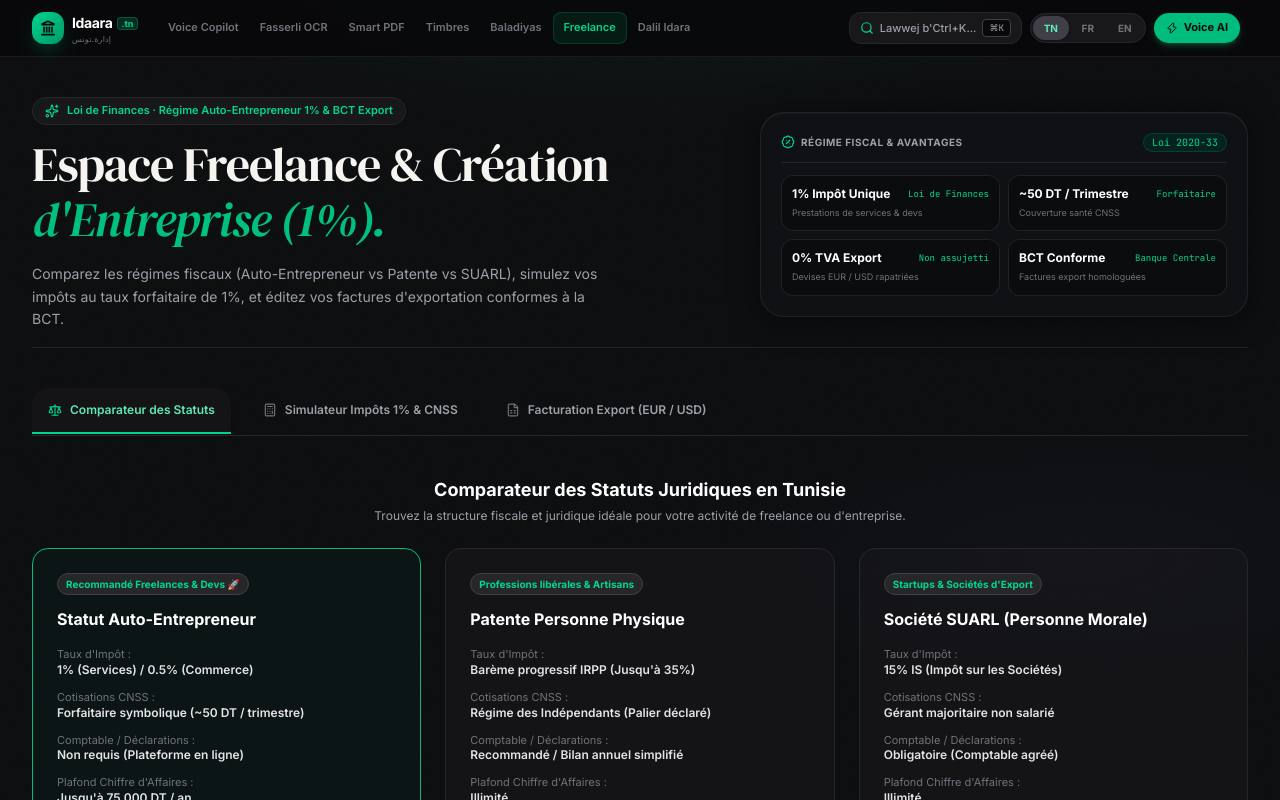
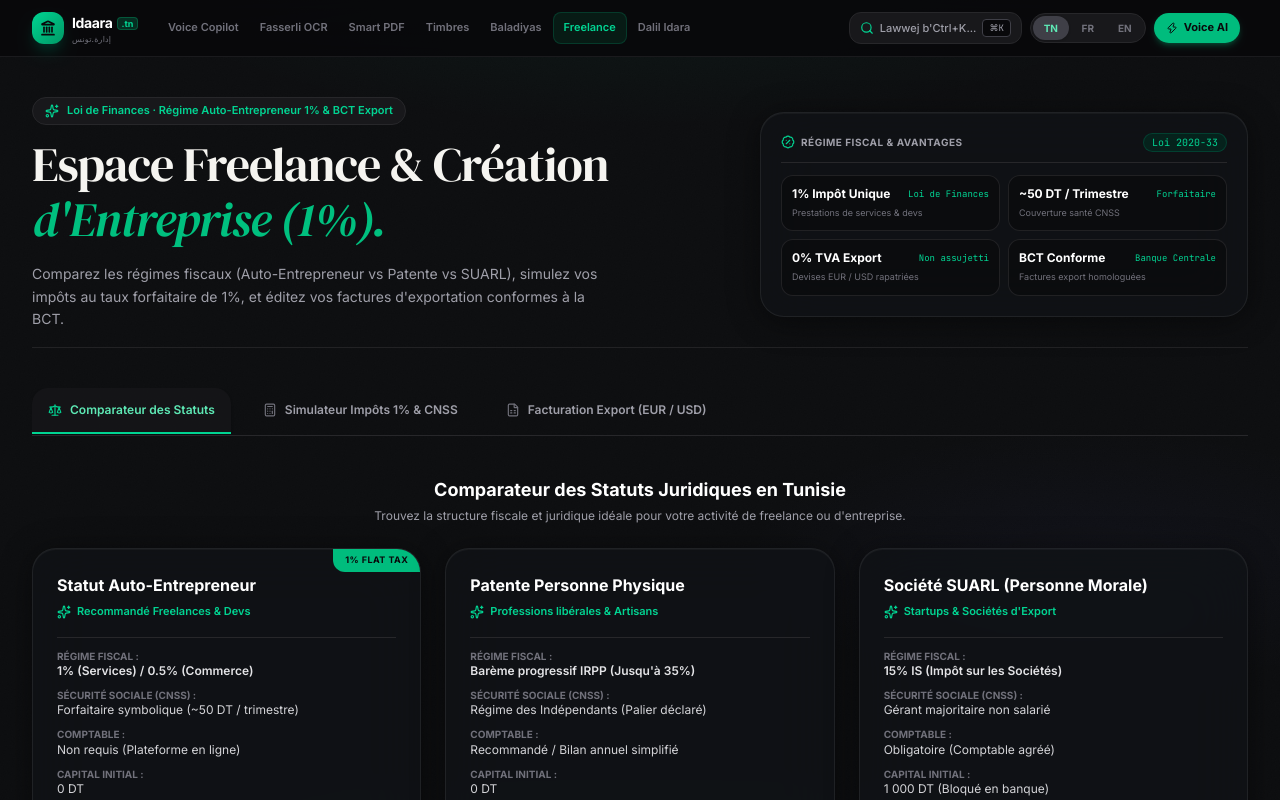
Before and after one commit to wacim-abdellli/idaara, a Next.js app: page /launchpad in a window 1280 px wide. Shown: the top 800 px of the page. Built offline with nearby package versions, Linux system fonts and the light colour scheme.

Commit message:
i18n(audit): complete localization across Launchpad and Calculator components, replacing all remaining emojis with vector SVG icons

```diff
--- a/src/components/launchpad/ExportInvoiceGen.tsx
+++ b/src/components/launchpad/ExportInvoiceGen.tsx
@@ -1,11 +1,13 @@
 'use client';
 
 import React, { useState } from 'react';
-import { FileText, Download, Sparkles, ShieldCheck } from 'lucide-react';
+import { FileText, Download, Sparkles, ShieldCheck, Loader2 } from 'lucide-react';
 import { generatePDFFromElement } from '../../lib/pdf-generator';
 import { triggerConfetti } from '../../lib/utils';
+import { useLocale } from '../../context/LocaleContext';
 
 export const ExportInvoiceGen: React.FC = () => {
+  const { locale } = useLocale();
   const [invoiceNumber, setInvoiceNumber] = useState('INV-2026-001');
   const [clientName, setClientName] = useState('Acme Corp SAS (Paris, France)');
   const [description, setDescription] = useState('Fullstack Software Engineering & AI Integration Services');
@@ -26,33 +28,54 @@ export const ExportInvoiceGen: React.FC = () => {
     }
   };
 
+  const title =
+    locale === 'ar'
+      ? 'استخراج فاتورة تصدير دولية (EUR / USD)'
+      : locale === 'en'
+      ? 'International FX Export Invoice Generator'
+      : "Générateur de Facture d'Export Internationale (EUR / USD)";
+
+  const subtitle =
+    locale === 'ar'
+      ? 'مطابقة لمواصفات بنك تونس المركزي (BCT) مع التنصيص على الإعفاء من الأداء على القيمة المضافة (TVA)'
+      : locale === 'en'
+      ? 'Compliant with Central Bank of Tunisia (BCT) foreign exchange rules with mandatory 0% VAT export exemption clause'
+      : "Conforme Banque Centrale de Tunisie (BCT) avec mention d'exonération TVA à l'exportation";
+
+  const btnText =
+    isGenerating
+      ? (locale === 'en' ? 'Generating...' : 'Export en cours...')
+      : (locale === 'ar' ? 'تحميل الفاتورة PDF' : locale === 'en' ? 'Download Vector PDF' : 'Télécharger Facture PDF');
+
   return (
-    <div className="glass-panel rounded-2xl p-6 border border-zinc-800 space-y-6">
+    <div className="glass-panel rounded-3xl p-6 sm:p-7 border border-zinc-800 space-y-6">
       <div className="flex flex-col sm:flex-row sm:items-center justify-between gap-4 pb-4 border-b border-zinc-800">
         <div>
-          <h3 className="text-base font-bold text-white flex items-center space-x-2">
-            <FileText className="w-5 h-5 text-emerald-400" />
-            <span>Générateur de Facture d'Export Internationale (EUR / USD)</span>
+          <h3 className="text-sm sm:text-base font-bold text-white flex items-center gap-2.5">
+            <FileText className="w-5 h-5 text-emerald-400 shrink-0" />
+            <span>{title}</span>
           </h3>
-          <p className="text-xs text-zinc-400 mt-0.5">
-            Conforme Banque Centrale de Tunisie (BCT) avec mention d'exonération TVA à l'exportation
+          <p className="text-xs text-zinc-400 mt-1 max-w-2xl">
+            {subtitle}
           </p>
         </div>
 
         <button
           onClick={handleDownloadInvoice}
           disabled={isGenerating}
-          className="flex items-center space-x-1.5 px-4 py-2 rounded-xl bg-emerald-500 hover:bg-emerald-400 text-zinc-950 font-bold text-xs shadow-md shadow-emerald-500/20 transition-all self-start sm:self-auto"
+          className="flex items-center justify-center gap-2 px-5 py-2.5 rounded-xl bg-emerald-500 hover:bg-emerald-400 text-zinc-950 font-bold text-xs shadow-md shadow-emerald-500/20 transition-all self-start sm:self-auto shrink-0 cursor-pointer disabled:opacity-40"
         >
-          <Download className="w-4 h-4" />
-          <span>{isGenerating ? 'Export en cours...' : 'Télécharger Facture PDF'}</span>
+          {isGenerating ? <Loader2 className="w-4 h-4 animate-spin" /> : <Download className="w-4 h-4" />}
+          <span>{btnText}</span>
         </button>
       </div>
 
       {/* Input controls */}
       <div className="grid grid-cols-1 sm:grid-cols-3 gap-4">
         <div>
-          <label className="block text-xs font-medium text-zinc-400 mb-1">Votre Nom / Société :</label>
+          <label className="block text-xs font-medium text-zinc-400 mb-1">
+            {locale === 'en' ? 'Your Full Name / Entity:' : 'Votre Nom / Société :'}
+          </label>
           <input
             type="text"
             value={freelancerName}
@@ -62,7 +85,9 @@ export const ExportInvoiceGen: React.FC = () => {
         </div>
 
         <div>
-          <label className="block text-xs font-medium text-zinc-400 mb-1">Matricule / Identifiant :</label>
+          <label className="block text-xs font-medium text-zinc-400 mb-1">
+            {locale === 'en' ? 'National Tax ID / Matricule:' : 'Matricule / Identifiant :'}
+          </label>
           <input
             type="text"
             value={matricule}
@@ -72,7 +97,9 @@ export const ExportInvoiceGen: React.FC = () => {
         </div>
 
         <div>
-          <label className="block text-xs font-medium text-zinc-400 mb-1">Client Étranger :</label>
+          <label className="block text-xs font-medium text-zinc-400 mb-1">
+            {locale === 'en' ? 'Foreign Client & Country:' : 'Client Étranger :'}
+          </label>
           <input
             type="text"
             value={clientName}
@@ -82,7 +109,9 @@ export const ExportInvoiceGen: React.FC = () => {
         </div>
 
         <div className="sm:col-span-2">
-          <label className="block text-xs font-medium text-zinc-400 mb-1">Prestation de Service :</label>
+          <label className="block text-xs font-medium text-zinc-400 mb-1">
+            {locale === 'en' ? 'Service Description:' : 'Prestation de Service :'}
+          </label>
           <input
             type="text"
             value={description}
@@ -92,7 +121,9 @@ export const ExportInvoiceGen: React.FC = () => {
         </div>
 
         <div>
-          <label className="block text-xs font-medium text-zinc-400 mb-1">Montant Net (€ EUR) :</label>
+          <label className="block text-xs font-medium text-zinc-400 mb-1">
+            {locale === 'en' ? 'Net Amount (€ EUR):' : 'Montant Net (€ EUR) :'}
+          </label>
           <input
             type="number"
             value={amountEUR}
@@ -103,7 +134,7 @@ export const ExportInvoiceGen: React.FC = () => {
       </div>
 
       {/* Visual render of invoice */}
-      <div className="bg-zinc-950 p-4 rounded-xl border border-zinc-800 overflow-x-auto flex justify-center">
+      <div className="bg-zinc-950 p-4 sm:p-6 rounded-2xl border border-zinc-800 overflow-x-auto flex justify-center">
         <div
           id="export-invoice-render"
           className="w-[180mm] min-h-[220mm] bg-white text-zinc-900 p-8 shadow-xl flex flex-col justify-between font-sans text-xs"
--- a/src/components/launchpad/StatusComparator.tsx
+++ b/src/components/launchpad/StatusComparator.tsx
@@ -1,56 +1,79 @@
 'use client';
 
 import React from 'react';
-import { Check, X, Sparkles, Shield, Rocket } from 'lucide-react';
+import { Check, X, Sparkles, Shield, Rocket, CheckCircle2 } from 'lucide-react';
+import { useLocale } from '../../context/LocaleContext';
 
 export const StatusComparator: React.FC = () => {
+  const { locale } = useLocale();
+
   const statuses = [
     {
       id: 'auto-entrepreneur',
-      name: "Statut Auto-Entrepreneur",
-      badge: "Recommandé Freelances & Devs 🚀",
+      name: locale === 'ar' ? 'المبادر الذاتي' : locale === 'en' ? 'Auto-Entrepreneur Status' : "Statut Auto-Entrepreneur",
+      badge: locale === 'ar' ? 'موصى به للمستقلين والمبرمجين' : locale === 'en' ? 'Recommended for Freelancers & Tech' : "Recommandé Freelances & Devs",
       taxRate: "1% (Services) / 0.5% (Commerce)",
-      cnss: "Forfaitaire symbolique (~50 DT / trimestre)",
-      comptable: "Non requis (Plateforme en ligne)",
+      cnss: locale === 'ar' ? 'مبلغ رمزي جزافي (~50 د.ت / 3 أشهر)' : locale === 'en' ? 'Symbolic flat fee (~50 DT / quarter)' : "Forfaitaire symbolique (~50 DT / trimestre)",
+      comptable: locale === 'ar' ? 'غير مطلوب (منصة رقمية)' : locale === 'en' ? 'Not required (100% digital portal)' : "Non requis (Plateforme en ligne)",
       capital: "0 DT",
-      facturation: "Factures avec Matricule National QR",
-      maxChiffreAffaire: "Jusqu'à 75 000 DT / an",
+      facturation: locale === 'ar' ? 'فواتير بمعرف وطني QR' : locale === 'en' ? 'QR Code Invoicing with National ID' : "Factures avec Matricule National QR",
+      maxChiffreAffaire: locale === 'ar' ? 'حتى 75,000 د.ت / سنة' : locale === 'en' ? 'Up to 75,000 TND / year' : "Jusqu'à 75 000 DT / an",
       color: "border-emerald-500 bg-emerald-950/20",
     },
     {
       id: 'patente-personne-physique',
-      name: "Patente Personne Physique",
-      badge: "Professions libérales & Artisans",
-      taxRate: "Barème progressif IRPP (Jusqu'à 35%)",
-      cnss: "Régime des Indépendants (Palier déclaré)",
-      comptable: "Recommandé / Bilan annuel simplifié",
+      name: locale === 'ar' ? 'براءة شخص طبيعي (Patente)' : locale === 'en' ? 'Sole Proprietorship (Patente)' : "Patente Personne Physique",
+      badge: locale === 'ar' ? 'المهن الحرة والحرفيون' : locale === 'en' ? 'Craftsmen & Liberal Professions' : "Professions libérales & Artisans",
+      taxRate: locale === 'ar' ? 'جدول تصاعدي IRPP (حتى 35%)' : locale === 'en' ? 'Progressive IRPP scale (Up to 35%)' : "Barème progressif IRPP (Jusqu'à 35%)",
+      cnss: locale === 'ar' ? 'نظام المستقلين حسب الشريحة' : locale === 'en' ? 'Self-employed scale by declared bracket' : "Régime des Indépendants (Palier déclaré)",
+      comptable: locale === 'ar' ? 'موصى به / موازنة سنوية' : locale === 'en' ? 'Recommended / Simplified balance sheet' : "Recommandé / Bilan annuel simplifié",
       capital: "0 DT",
-      facturation: "Factures avec Matricule Fiscal Recette",
-      maxChiffreAffaire: "Illimité",
+      facturation: locale === 'ar' ? 'فواتير بمعرف جبائي قباضة' : locale === 'en' ? 'Invoices with Recette Tax ID' : "Factures avec Matricule Fiscal Recette",
+      maxChiffreAffaire: locale === 'ar' ? 'غير محدود' : locale === 'en' ? 'Unlimited' : "Illimité",
       color: "border-zinc-800 bg-zinc-900/60",
     },
     {
       id: 'suarl',
-      name: "Société SUARL (Personne Morale)",
-      badge: "Startups & Sociétés d'Export",
+      name: locale === 'ar' ? 'شركة الشخص الواحد (SUARL)' : locale === 'en' ? 'Single-Member LLC (SUARL)' : "Société SUARL (Personne Morale)",
+      badge: locale === 'ar' ? 'الشركات الناشئة والتصدير' : locale === 'en' ? 'Startups & Export Companies' : "Startups & Sociétés d'Export",
       taxRate: "15% IS (Impôt sur les Sociétés)",
-      cnss: "Gérant majoritaire non salarié",
-      comptable: "Obligatoire (Comptable agréé)",
+      cnss: locale === 'ar' ? 'وكيل مسير غير أجير' : locale === 'en' ? 'Non-salaried majority manager' : "Gérant majoritaire non salarié",
+      comptable: locale === 'ar' ? 'إجباري (خبير محاسب)' : locale === 'en' ? 'Mandatory (Certified Accountant)' : "Obligatoire (Comptable agréé)",
       capital: "1 000 DT (Bloqué en banque)",
-      facturation: "Société commerciale RNE",
-      maxChiffreAffaire: "Illimité",
+      facturation: locale === 'ar' ? 'شركة تجارية بالسجل الوطني RNE' : locale === 'en' ? 'Commercial entity registered at RNE' : "Société commerciale RNE",
+      maxChiffreAffaire: locale === 'ar' ? 'غير محدود' : locale === 'en' ? 'Unlimited' : "Illimité",
       color: "border-zinc-800 bg-zinc-900/60",
     },
   ];
+
+  const heading =
+    locale === 'ar'
+      ? 'مقارنة الأنظمة القانونية والجبائية في تونس'
+      : locale === 'en'
+      ? 'Comparative Matrix of Tunisian Legal & Tax Statuses'
+      : 'Comparateur des Statuts Juridiques en Tunisie';
+
+  const sub =
+    locale === 'ar'
+      ? 'اختر الهيكل القانوني الأنسب لنشاطك المستقل أو مشروعك التجاري.'
+      : locale === 'en'
+      ? 'Find the ideal legal and tax structure for your freelance or company venture.'
+      : "Trouvez la structure fiscale et juridique idéale pour votre activité de freelance ou d'entreprise.";
+
+  const taxRateLbl = locale === 'ar' ? 'نسبة الضريبة :' : locale === 'en' ? 'Tax Rate:' : 'Régime Fiscal :';
+  const cnssLbl = locale === 'ar' ? 'تغطية الـ CNSS :' : locale === 'en' ? 'CNSS Healthcare:' : 'Sécurité Sociale (CNSS) :';
+  const comptableLbl = locale === 'ar' ? 'المحاسب :' : locale === 'en' ? 'Accountant:' : 'Comptable :';
+  const capLbl = locale === 'ar' ? 'رأس المال :' : locale === 'en' ? 'Min. Capital:' : 'Capital Initial :';
+  const maxLbl = locale === 'ar' ? 'السقف السنوي :' : locale === 'en' ? 'Annual Cap:' : 'Plafond Annuel :';
 
   return (
     <div className="space-y-6">
       <div className="text-center max-w-xl mx-auto mb-6">
         <h3 className="text-lg font-bold text-white">
-          Comparateur des Statuts Juridiques en Tunisie
+          {heading}
         </h3>
         <p className="text-xs text-zinc-400 mt-1">
-          Trouvez la structure fiscale et juridique idéale pour votre activité de freelance ou d'entreprise.
+          {sub}
         </p>
       </div>
 
@@ -58,34 +81,47 @@ export const StatusComparator: React.FC = () => {
         {statuses.map((s) => (
           <div
             key={s.id}
-            className={`rounded-2xl p-6 border flex flex-col justify-between transition-all ${s.color}`}
+            className={`glass-panel rounded-3xl p-6 border ${s.color} flex flex-col justify-between space-y-6 shadow-xl relative overflow-hidden`}
           >
-            <div>
-              <span className="text-[10px] font-bold px-2 py-0.5 rounded-full bg-zinc-800 text-emerald-400 border border-zinc-700 block w-fit mb-3">
-                {s.badge}
-              </span>
-              <h4 className="text-base font-bold text-white mb-4">{s.name}</h4>
+            {s.id === 'auto-entrepreneur' && (
+              <div className="absolute top-0 right-0 bg-emerald-500 text-zinc-950 font-bold text-[9px] uppercase px-3 py-1 rounded-bl-xl tracking-wider">
+                1% Flat Tax
+              </div>
+            )}
 
-              <div className="space-y-3 text-xs">
+            <div className="space-y-4">
+              <div>
+                <h4 className="text-base font-bold text-white mb-1.5">{s.name}</h4>
+                <div className="flex items-center gap-1.5 text-[11px] text-emerald-400 font-semibold">
+                  <Sparkles className="w-3.5 h-3.5 shrink-0" />
+                  <span>{s.badge}</span>
+                </div>
+              </div>
+
+              <div className="space-y-2.5 text-xs pt-3 border-t border-zinc-800">
                 <div>
-                  <span className="text-zinc-500 block text-[11px]">Taux d'Impôt :</span>
+                  <span className="text-[10px] uppercase font-bold text-zinc-500 block">{taxRateLbl}</span>
                   <span className="font-semibold text-zinc-200">{s.taxRate}</span>
                 </div>
+
                 <div>
-                  <span className="text-zinc-500 block text-[11px]">Cotisations CNSS :</span>
-                  <span className="font-semibold text-zinc-200">{s.cnss}</span>
+                  <span className="text-[10px] uppercase font-bold text-zinc-500 block">{cnssLbl}</span>
+                  <span className="text-zinc-300">{s.cnss}</span>
                 </div>
+
                 <div>
-                  <span className="text-zinc-500 block text-[11px]">Comptable / Déclarations :</span>
-                  <span className="font-semibold text-zinc-200">{s.comptable}</span>
+                  <span className="text-[10px] uppercase font-bold text-zinc-500 block">{comptableLbl}</span>
+                  <span className="text-zinc-300">{s.comptable}</span>
                 </div>
+
                 <div>
-                  <span className="text-zinc-500 block text-[11px]">Plafond Chiffre d'Affaires :</span>
-                  <span className="font-semibold text-zinc-200">{s.maxChiffreAffaire}</span>
+                  <span className="text-[10px] uppercase font-bold text-zinc-500 block">{capLbl}</span>
+                  <span className="text-zinc-300">{s.capital}</span>
                 </div>
+
                 <div>
-                  <span className="text-zinc-500 block text-[11px]">Capital de départ :</span>
-                  <span className="font-semibold text-zinc-200">{s.capital}</span>
+                  <span className="text-[10px] uppercase font-bold text-zinc-500 block">{maxLbl}</span>
+                  <span className="text-emerald-400 font-bold font-mono">{s.maxChiffreAffaire}</span>
                 </div>
               </div>
             </div>
--- a/src/components/launchpad/TaxCalculator.tsx
+++ b/src/components/launchpad/TaxCalculator.tsx
@@ -3,8 +3,10 @@
 import React, { useState } from 'react';
 import { Calculator, Sparkles, TrendingUp, ShieldCheck } from 'lucide-react';
 import { formatTND } from '../../lib/utils';
+import { useLocale } from '../../context/LocaleContext';
 
 export const TaxCalculator: React.FC = () => {
+  const { locale } = useLocale();
   const [revenue, setRevenue] = useState<number>(35000);
   const [activityType, setActivityType] = useState<'services' | 'commerce'>('services');
 
@@ -16,17 +18,68 @@ export const TaxCalculator: React.FC = () => {
   const netIncome = revenue - totalDeductions;
   const effectiveRate = ((totalDeductions / revenue) * 100).toFixed(2);
 
+  const title =
+    locale === 'ar'
+      ? 'محاكي الضرائب والـ CNSS للمبادر الذاتي'
+      : locale === 'en'
+      ? 'Auto-Entrepreneur Tax & CNSS Simulator'
+      : locale === 'fr'
+      ? 'Simulateur Fiscal & Social Auto-Entrepreneur'
+      : 'Simulateur Dhariba & CNSS Auto-Entrepreneur';
+
+  const revenueLabel =
+    locale === 'ar'
+      ? 'رقم المعاملات السنوي التقديري (د.ت) :'
+      : locale === 'en'
+      ? 'Estimated Annual Revenue (TND):'
+      : locale === 'fr'
+      ? "Chiffre d'Affaires Annuel Estimé (TND) :"
+      : "Chiffre d'Affaires fi l'3am (TND) :";
+
+  const activityLabel =
+    locale === 'ar' ? 'نوع النشاط :' : locale === 'en' ? 'Activity Type:' : "Type d'Activité :";
+
+  const taxLabel =
+    locale === 'ar'
+      ? 'الضريبة الجزافية السنوية :'
+      : locale === 'en'
+      ? 'Annual Flat Tax:'
+      : 'Impôt Forfaitaire Annuel :';
+
+  const cnssLabel =
+    locale === 'ar'
+      ? 'مساهمة الضمان الاجتماعي (CNSS) :'
+      : locale === 'en'
+      ? 'Annual CNSS Contribution:'
+      : 'Cotisation CNSS Annuelle :';
+
+  const netLabel =
+    locale === 'ar'
+      ? 'الدخل الصافي في جيبك :'
+      : locale === 'en'
+      ? 'Net Income in Your Pocket:'
+      : 'Revenu Net dans votre poche :';
+
+  const effectiveRateLabel =
+    locale === 'ar'
+      ? 'نسبة الاقتطاع الإجمالية الفعلية :'
+      : locale === 'en'
+      ? 'Effective total deduction rate:'
+      : 'Taux de prélèvement effectif global :';
+
   return (
-    <div className="glass-panel rounded-2xl p-6 border border-zinc-800 space-y-6">
+    <div className="glass-panel rounded-3xl p-6 sm:p-7 border border-zinc-800 space-y-6">
       <div className="flex items-center justify-between pb-4 border-b border-zinc-800">
-        <div className="flex items-center space-x-2">
-          <Calculator className="w-5 h-5 text-emerald-400" />
-          <h3 className="text-base font-bold text-white">
-            Simulateur Fiscal & Social Auto-Entrepreneur
+        <div className="flex items-center gap-2.5">
+          <div className="w-8 h-8 rounded-xl bg-emerald-500/15 flex items-center justify-center border border-emerald-500/20 text-emerald-400">
+            <Calculator className="w-4 h-4" />
+          </div>
+          <h3 className="text-sm sm:text-base font-bold text-white">
+            {title}
           </h3>
         </div>
-        <span className="text-xs px-2.5 py-1 rounded-full bg-emerald-500/20 text-emerald-300 font-semibold">
-          Régime Simplifié
+        <span className="text-[11px] px-3 py-1 rounded-full bg-emerald-500/20 text-emerald-300 font-semibold border border-emerald-500/30">
+          {locale === 'en' ? 'Flat Regime' : 'Régime Simplifié'}
         </span>
       </div>
 
@@ -35,9 +88,9 @@ export const TaxCalculator: React.FC = () => {
         <div className="space-y-4">
           <div>
             <label className="block text-xs font-medium text-zinc-400 mb-2">
-              Chiffre d'Affaires Annuel Estimé (TND) :
+              {revenueLabel}
             </label>
-            <div className="flex items-center space-x-3">
+            <div className="flex items-center gap-3">
               <input
                 type="range"
                 min={5000}
@@ -45,7 +98,7 @@ export const TaxCalculator: React.FC = () => {
                 step={1000}
                 value={revenue}
                 onChange={(e) => setRevenue(Number(e.target.value))}
-                className="w-full accent-emerald-500"
+                className="w-full accent-emerald-500 cursor-pointer"
               />
               <span className="font-mono text-sm font-bold text-emerald-400 min-w-[90px] text-right">
                 {revenue.toLocaleString()} DT
@@ -55,13 +108,13 @@ export const TaxCalculator: React.FC = () => {
 
           <div>
             <label className="block text-xs font-medium text-zinc-400 mb-1.5">
-              Type d'Activité :
+              {activityLabel}
             </label>
             <div className="grid grid-cols-2 gap-2">
               <button
                 type="button"
                 onClick={() => setActivityType('services')}
-                className={`py-2 px-3 rounded-xl text-xs font-semibold border transition-all ${
+                className={`py-2.5 px-3 rounded-xl text-xs font-semibold border transition-all cursor-pointer ${
                   activityType === 'services'
                     ? 'bg-emerald-500/20 text-emerald-300 border-emerald-500'
                     : 'bg-zinc-900 text-zinc-400 border-zinc-800'
@@ -72,7 +125,7 @@ export const TaxCalculator: React.FC = () => {
               <button
                 type="button"
                 onClick={() => setActivityType('commerce')}
-                className={`py-2 px-3 rounded-xl text-xs font-semibold border transition-all ${
+                className={`py-2.5 px-3 rounded-xl text-xs font-semibold border transition-all cursor-pointer ${
                   activityType === 'commerce'
                     ? 'bg-emerald-500/20 text-emerald-300 border-emerald-500'
                     : 'bg-zinc-900 text-zinc-400 border-zinc-800'
@@ -85,30 +138,30 @@ export const TaxCalculator: React.FC = () => {
         </div>
 
         {/* Results Metrics */}
-        <div className="p-4 rounded-xl bg-zinc-900 border border-zinc-800 space-y-3">
+        <div className="p-4 sm:p-5 rounded-2xl bg-zinc-900/90 border border-zinc-800 space-y-3">
           <div className="flex items-center justify-between text-xs pb-2 border-b border-zinc-800">
-            <span className="text-zinc-400">Impôt Forfaitaire Annuel :</span>
+            <span className="text-zinc-400">{taxLabel}</span>
             <span className="font-mono font-bold text-zinc-200">
-              {formatTND(annualTax, 'derja')}
+              {formatTND(annualTax, locale)}
             </span>
           </div>
 
           <div className="flex items-center justify-between text-xs pb-2 border-b border-zinc-800">
-            <span className="text-zinc-400">Cotisation CNSS Annuelle :</span>
+            <span className="text-zinc-400">{cnssLabel}</span>
             <span className="font-mono font-bold text-zinc-200">
-              {formatTND(annualCnss, 'derja')}
+              {formatTND(annualCnss, locale)}
             </span>
           </div>
 
           <div className="flex items-center justify-between text-xs font-bold pt-1">
-            <span className="text-emerald-400">Revenu Net dans votre poche :</span>
+            <span className="text-emerald-400">{netLabel}</span>
             <span className="font-mono text-base text-emerald-400">
-              {formatTND(netIncome, 'derja')}
+              {formatTND(netIncome, locale)}
             </span>
           </div>
 
           <div className="text-[11px] text-zinc-500 pt-1">
-            Taux de prélèvement effectif global : <strong className="text-emerald-400">{effectiveRate}%</strong> seulement!
+            {effectiveRateLabel} <strong className="text-emerald-400">{effectiveRate}%</strong> {locale === 'en' ? 'only!' : 'seulement!'}
           </div>
         </div>
       </div>
```
Also changed, not shown: src/components/calculator/DossierKitExport.tsx (+8 -8 lines), src/components/calculator/TimbreCostBreakdown.tsx (+13 -13 lines).
